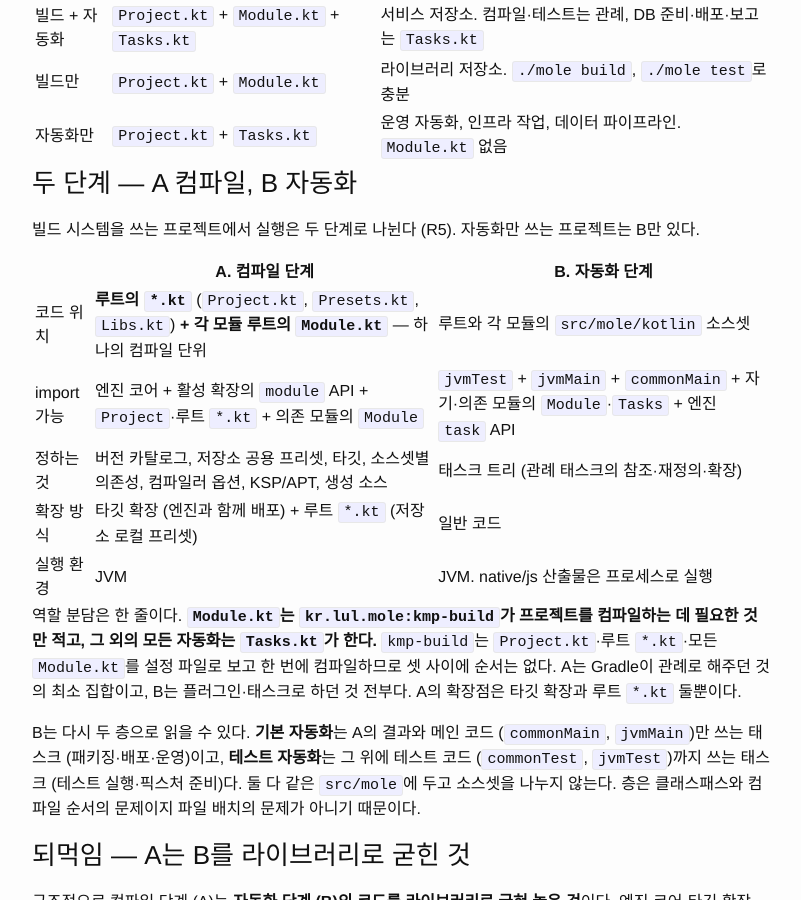
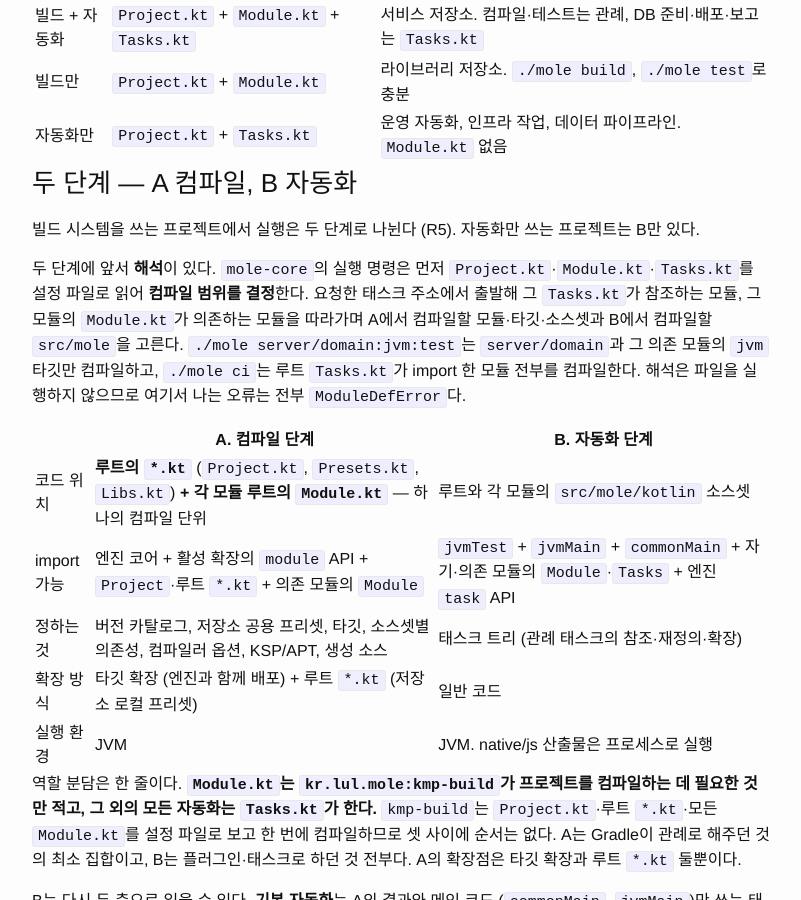
Before and after one commit to JustBurrow/JustBurrow.github.io, a Jekyll site: the page built from _posts/2026-09-21-mole-quick-start.md, in a window 1280 px wide and 900 px high, scrolled down 1862 px. Shown: the whole window, without its empty margins (238-1039 px from the left). Built offline with Jekyll 4.4.1, drawn with Linux system fonts in a browser that asks for light colours; some of the changed text lies outside the part shown.

Commit message:
🖊️ 실행 명령이 설정 파일을 해석해 컴파일 범위를 정하는 단계를 추가.
A/B 두 단계 앞에 Project.kt·Module.kt·Tasks.kt를 설정 파일로 읽어
요청한 태스크에 필요한 모듈·타깃만 컴파일 대상으로 고르는 해석 단계가
있음을 명시했다.

Co-Authored-By: Claude Opus 5 (1M context) <noreply@anthropic.com>

```diff
--- a/_posts/2026-09-21-mole-quick-start.md
+++ b/_posts/2026-09-21-mole-quick-start.md
@@ -62,6 +62,8 @@ flowchart TB
 ### 두 단계 — A 컴파일, B 자동화
 
 빌드 시스템을 쓰는 프로젝트에서 실행은 두 단계로 나뉜다 (R5). 자동화만 쓰는 프로젝트는 B만 있다.
+
+두 단계에 앞서 **해석**이 있다. `mole-core`의 실행 명령은 먼저 `Project.kt`·`Module.kt`·`Tasks.kt`를 설정 파일로 읽어 **컴파일 범위를 결정**한다. 요청한 태스크 주소에서 출발해 그 `Tasks.kt`가 참조하는 모듈, 그 모듈의 `Module.kt`가 의존하는 모듈을 따라가며 A에서 컴파일할 모듈·타깃·소스셋과 B에서 컴파일할 `src/mole`을 고른다. `./mole server/domain:jvm:test`는 `server/domain`과 그 의존 모듈의 `jvm` 타깃만 컴파일하고, `./mole ci`는 루트 `Tasks.kt`가 import 한 모듈 전부를 컴파일한다. 해석은 파일을 실행하지 않으므로 여기서 나는 오류는 전부 `ModuleDefError`다.
 
 |             | A. 컴파일 단계                                                                                                  | B. 자동화 단계                                                                             |
 |-------------|-----------------------------------------------------------------------------------------------------------------|--------------------------------------------------------------------------------------------|
@@ -197,6 +199,7 @@ my-project/                          ← 루트 (object Project, 기본 패키
 
 ### 컴파일 단위와 순서
 
+- 실행 명령은 먼저 `Project.kt`·`Module.kt`·`Tasks.kt`를 설정 파일로 해석해 컴파일 범위를 정한다. 요청한 태스크에 닿지 않는 모듈·타깃은 컴파일하지 않는다.
 - 저장소 안 **루트의 `*.kt` (`Project.kt`, `Presets.kt`, `Libs.kt`)와 모든 모듈 루트의 `Module.kt`는 하나의 A 컴파일 단위**다. 모듈 그래프는 `Module.kt`가 정의하므로 컴파일 전에 알 수 없고, 따라서 `Project`·`Presets`·어느 `Module`이든 서로 import 할 수 있다. 순환 의존은 로드 후 그래프 검사에서 `ModuleDefError`.
 - A의 클래스패스: 엔진 코어 + 활성 확장 `module` API + `module-libs`. 프로젝트 소스는 보이지 않는다.
 - 이후 모듈 그래프 위상 순서로 타깃별 컴파일: `commonMain` metadata → 각 타깃 main → 각 타깃 test → `src/mole`. 루트 `src/mole`은 모든 모듈 뒤에 온다.
@@ -668,7 +671,7 @@ fun main(root: Tasks, args: Array<String>) {
 | 예외                 | 단계 | exit | 뜻                                                                                       |
 |----------------------|------|------|------------------------------------------------------------------------------------------|
 | `BootstrapFailure`   | —    | 3    | JDK 없음, 엔진·확장 확보 실패, `mole.toml` 오류                                          |
-| `ModuleDefError`     | A    | 4    | 모듈 루트 `*.kt` 컴파일·실행 실패, 패키지≠경로, 타입 불일치, 순환 의존, 의존성 해석 실패 |
+| `ModuleDefError`     | A    | 4    | 설정 파일 해석 실패, 모듈 루트 `*.kt` 컴파일·실행 실패, 패키지≠경로, 타입 불일치, 순환 의존, 의존성 해석 실패 |
 | `CompileFailure`     | A    | 5    | 소스셋 컴파일 실패 (타깃·소스셋 표기)                                                    |
 | `TestFailure`        | B    | 6    | 테스트 실패 (타깃 표기)                                                                  |
 | `ProcessFailure`     | B    | 7    | 외부 프로세스 비정상 종료. 재현 명령 포함                                                |
```
